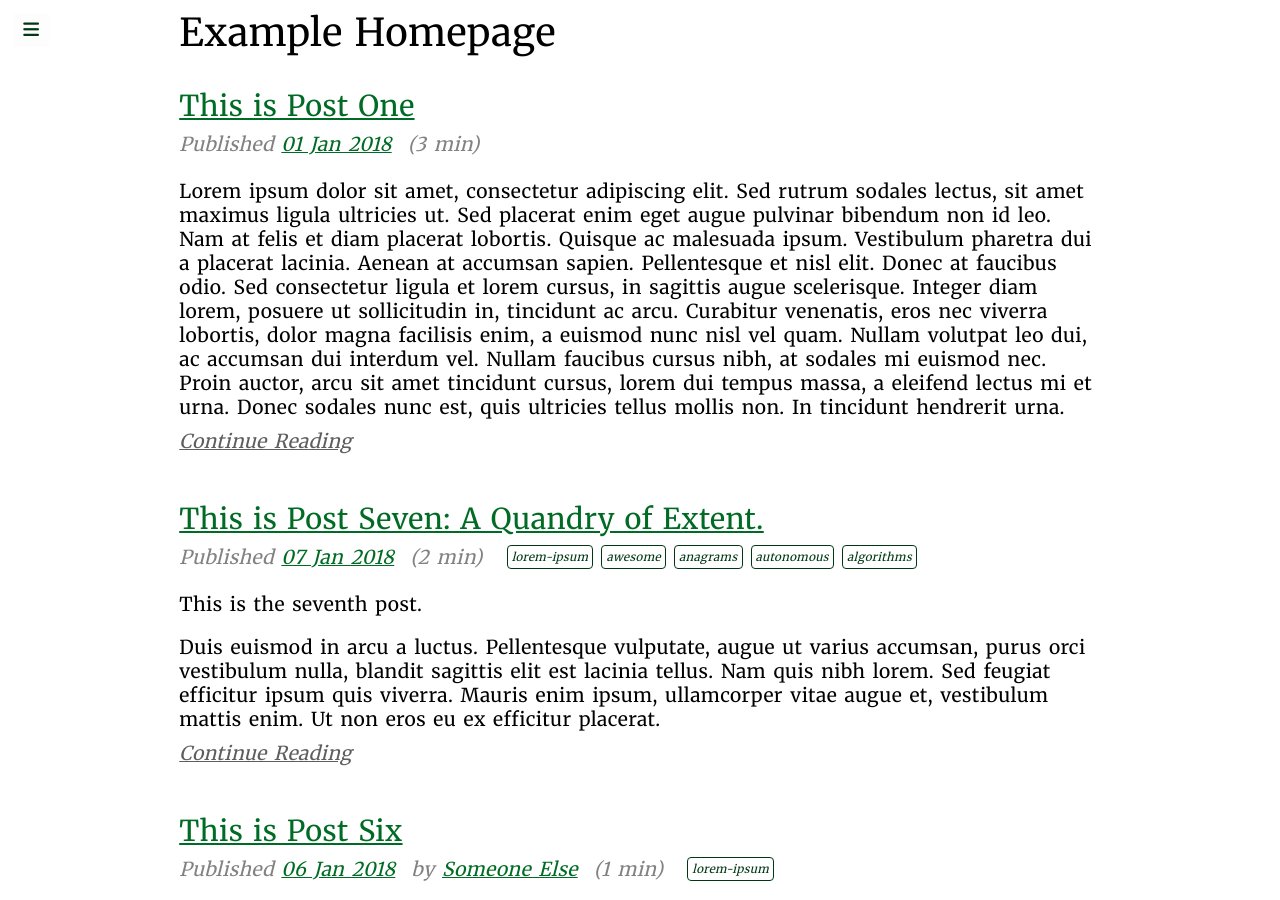
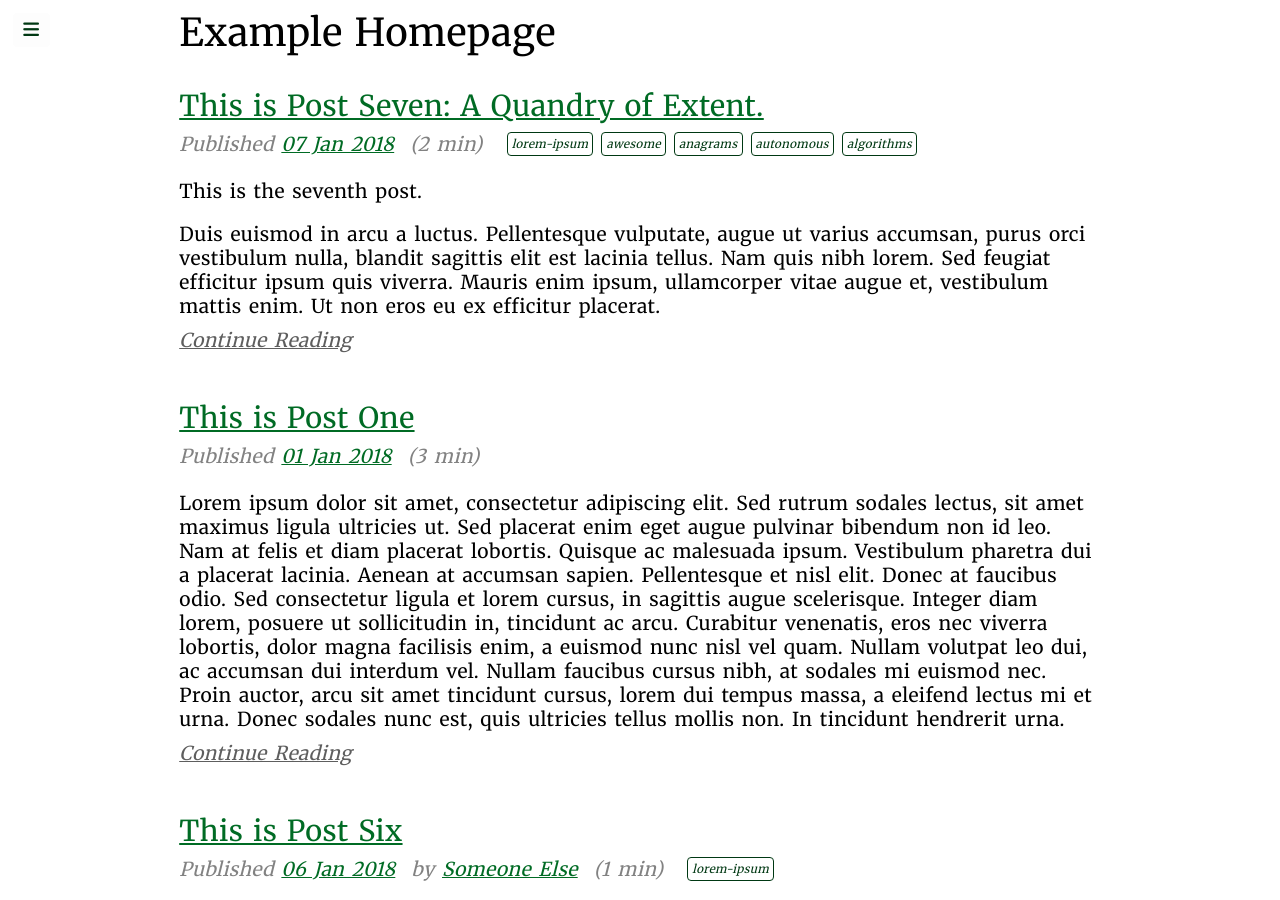
Before and after one commit to samba/jekyll-solace-theme, a Jekyll site: the page built from home.html, in a window 1280 px wide and 900 px high. Built offline with Jekyll 4.4.1, drawn with Linux system fonts in a browser that asks for light colours; nearby versions of some CDN libraries; a style sheet for code colours, icons or effects is not loaded; some of the changed text lies outside the part shown.

Commit message:
Ensure uniqueness of posts on homepage featured list
Sadly this required a complete overhaul of the homepage listing logic.  Basically it's all copied in and adapted from the `post-listing.html` component.

```diff
--- a/_includes/blog-featured.html
+++ b/_includes/blog-featured.html
@@ -1,16 +1,115 @@
 
-{% assign recent = include.recent | default: 3 %}
+{% assign recent_limit = include.recent | default: 3 %}
 {% assign pinned_style = site.home.blog.pinned.display_mode | default: "auto" %}
 {% assign recent_style = site.home.blog.recent.display_mode | default: "auto" %}
-
+{% assign header = include.header | default: "h2" %}
+{% assign auto_excerpt_limit = site.auto_excerpt_limit | default: 300 %}
 {% unless site.home.blog.enabled == false %}
 
+
+
+
+
+
+
+<!-- BEGIN featured posts -->
 {% unless site.home.blog.pinned.enabled == false %}
-{% include post-listing.html sticky=true display_style=pinned_style show_tags=true header="h2" class="sticky" %}
+
+
+{% assign posts_sticky = site.posts | where: "sticky",true %}
+{% assign posts_pinned = site.posts | where: "pinned",true %}
+{% assign posts_featured = site.posts | where: "featured",true %}
+{% assign featured = posts_featured | concat: posts_sticky | concat: posts_pinned | uniq %}
+{% assign featured = featured | sort:"date" | reverse %}
+<!-- collected {{ posts | size }} sticky/featured/pinned posts -->
+
+{% assign posts_urls = featured | map: "url" %}
+
+
+{% for post in featured limit:recent_limit %}
+
+{% assign wordcount = post.content | number_of_words %}
+{% assign display_style = pinned_style | default: nil %}
+
+{% if display_style == "auto" %}
+{% assign display_style = nil %}
+{% endif %}
+
+{% if wordcount < auto_excerpt_limit %}
+{% assign display_style = display_style | default: "fullbody" %}
+{% else %}
+{% assign display_style = display_style | default: "excerpt" %}
+{% endif %}
+
+
+<!-- words: {{ wordcount }} @ {{ auto_excerpt_limit }} : {{ display_style }} ({{ include.display_style }}, {{ include.fullbody }}, {{ include.excerpt }}) -->
+{% case display_style %}
+{% when "fullbody" %}
+{% include post-main.html post=post header=header class="sticky" %}
+{% when "excerpt" %}
+{% include post-excerpt.html post=post readmore=include.readmore  show_tags=true show_author=include.show_author class="sticky" %}
+{% else %}
+<!-- # {{ display_style }} @ {{ post.title }}  -->
+{% endcase %}
+
+{% endfor %}
+{% else %}
+{% assign posts_urls = "" | split: "" %}
 {% endunless %}
+<!-- END featured posts -->
 
+
+
+
+
+
+
+<!-- BEGIN recent posts -->
 {% unless site.home.blog.recent.enabled == false %}
-{% include post-listing.html recent=recent display_style=recent_style show_tags=true header="h2" class="recent" %}
+{% assign loop_limit = recent_limit %}
+{% assign loop_count = 0 %}
+{% for post in site.posts %}
+
+{% if posts_urls contains post.url %}
+{% continue %}
+{% endif %}
+
+
+{% assign wordcount = post.content | number_of_words %}
+{% assign display_style = recent_style | default: nil %}
+
+
+{% if display_style == "auto" %}
+{% assign display_style = nil %}
+{% endif %}
+
+{% if wordcount < auto_excerpt_limit %}
+{% assign display_style = display_style | default: "fullbody" %}
+{% else %}
+{% assign display_style = display_style | default: "excerpt" %}
+{% endif %}
+
+
+<!-- words: {{ wordcount }} @ {{ auto_excerpt_limit }} : {{ display_style }} ({{ include.display_style }}, {{ include.fullbody }}, {{ include.excerpt }}) -->
+{% case display_style %}
+{% when "fullbody" %}
+{% include post-main.html post=post header=header class="recent" %}
+{% when "excerpt" %}
+{% include post-excerpt.html post=post readmore=include.readmore  show_tags=true show_author=include.show_author class="recent" %}
+{% else %}
+<!-- # {{ display_style }} @ {{ post.title }}  -->
+{% endcase %}
+
+{% assign loop_count = loop_count | plus: 1 %}
+
+
+{% if loop_count >= recent_limit %}
+{% break %}
+{% endif %}
+
+{% endfor %}
 {% endunless %}
+<!-- END recent posts -->
+
 
 {% endunless %}
```
Also changed, not shown: _posts/2018-01-07-seven.md (+1 -0 lines).
